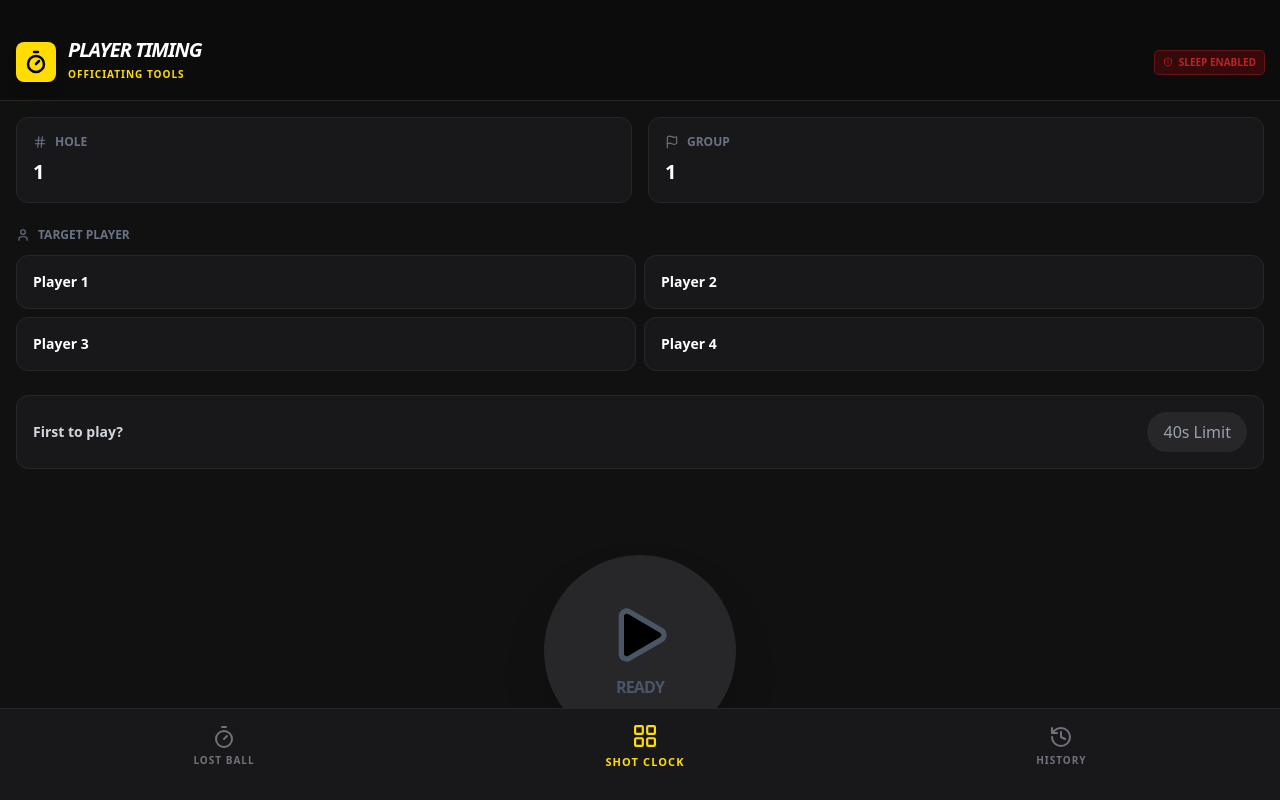
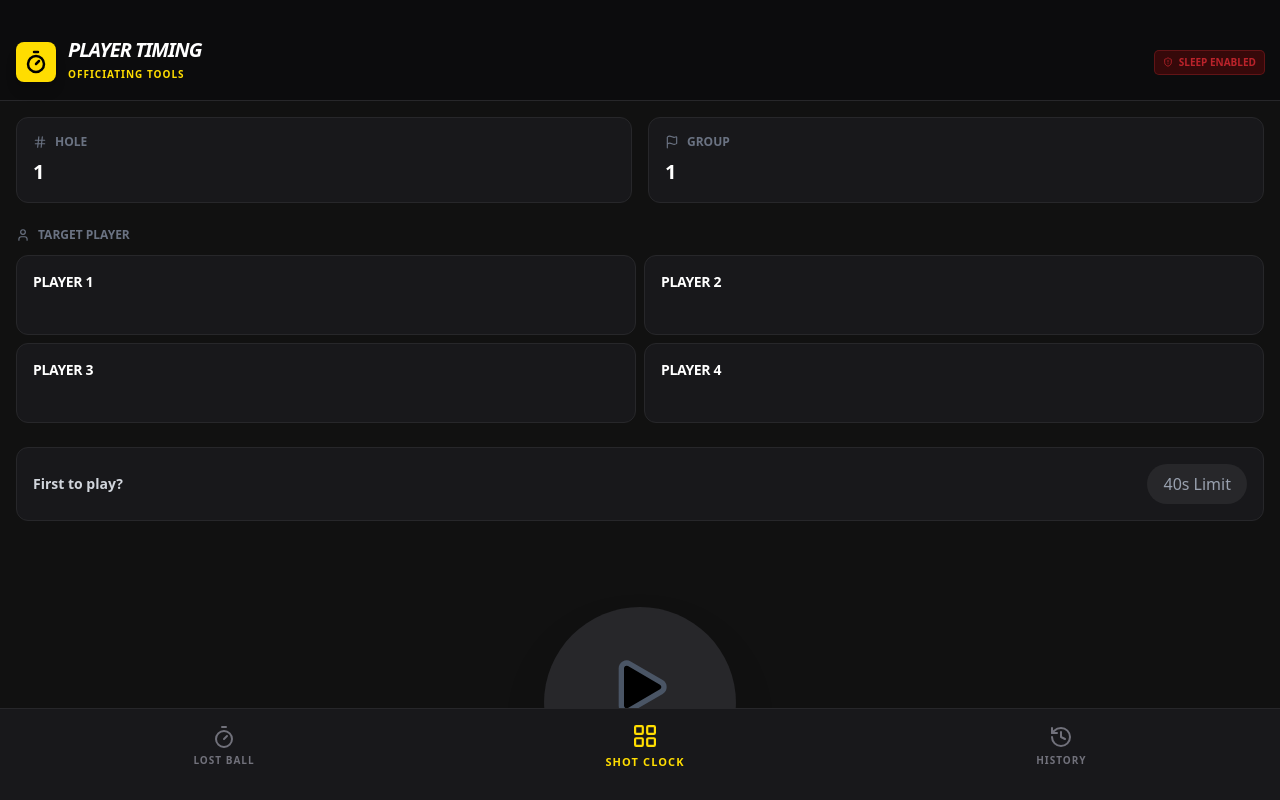
Before and after one commit to nigellorriman-wq/Player-Timing, a React (Vite) app: page / in a window 1280 px wide. Built offline with nearby package versions, Linux system fonts and the light colour scheme.

Commit message:
feat(shot): Display player shot history in ShotTimer
Pass player shot records to the ShotTimer component to enable displaying historical shot data for the selected player, hole, and group. This enhances context for current timing decisions.

```diff
--- a/src/App.tsx
+++ b/src/App.tsx
@@ -81,7 +81,7 @@ export default function App() {
       <main className="flex-1 overflow-hidden relative">
         <div className="absolute inset-0 overflow-y-auto">
           {activeTab === 'lost' && <LostBallTimer />}
-          {activeTab === 'shot' && <ShotTimer onRecordAdded={handleRecordAdded} />}
+          {activeTab === 'shot' && <ShotTimer onRecordAdded={handleRecordAdded} records={records} />}
           {activeTab === 'history' && <SessionHistory records={records} onClear={clearHistory} />}
         </div>
       </main>
--- a/src/components/ShotTimer.tsx
+++ b/src/components/ShotTimer.tsx
@@ -5,9 +5,10 @@ import { PlayerShotRecord } from '../types';
 
 interface ShotTimerProps {
   onRecordAdded: (record: PlayerShotRecord) => void;
+  records: PlayerShotRecord[];
 }
 
-export default function ShotTimer({ onRecordAdded }: ShotTimerProps) {
+export default function ShotTimer({ onRecordAdded, records }: ShotTimerProps) {
   const [hole, setHole] = useState('1');
   const [group, setGroup] = useState('1');
   const [selectedPlayer, setSelectedPlayer] = useState<number | null>(null);
@@ -137,19 +138,41 @@ export default function ShotTimer({ onRecordAdded }: ShotTimerProps) {
           <User size={14} /> Target Player
         </label>
         <div className="grid grid-cols-2 gap-2">
-          {players.map((p, idx) => (
+          {players.map((p, idx) => {
+            const playerHoleHistory = records.filter(
+              r => r.playerName === p && r.hole === hole && r.group === group
+            );
+
+            return (
               <button
                 key={p}
                 onClick={() => setSelectedPlayer(idx)}
-              className={`p-4 rounded-xl text-left transition-all border ${
+                className={`p-4 rounded-xl text-left transition-all border min-h-[80px] flex flex-col justify-between ${
                   selectedPlayer === idx
                     ? 'bg-[#FFDD00] text-black border-[#FFDD00]'
                     : 'bg-zinc-900 border-zinc-800 hover:border-zinc-700'
                 }`}
               >
-              <div className="text-sm font-bold">{p}</div>
+                <div className="text-sm font-bold uppercase tracking-tight">{p}</div>
+                {playerHoleHistory.length > 0 && (
+                  <div className="flex flex-wrap gap-1 mt-2">
+                    {playerHoleHistory.map((rec) => (
+                      <span
+                        key={rec.id}
+                        className={`text-[10px] px-1.5 py-0.5 rounded font-mono font-bold ${
+                          rec.isSlow
+                            ? (selectedPlayer === idx ? 'bg-red-700 text-white' : 'bg-red-950 text-red-500')
+                            : (selectedPlayer === idx ? 'bg-zinc-800 text-white' : 'bg-zinc-800 text-gray-400')
+                        }`}
+                      >
+                        {rec.timeTaken.toFixed(0)}s
+                      </span>
+                    ))}
+                  </div>
+                )}
               </button>
-          ))}
+            );
+          })}
         </div>
       </div>
 
```
Lines whose indentation alone changed are shown as unchanged.
